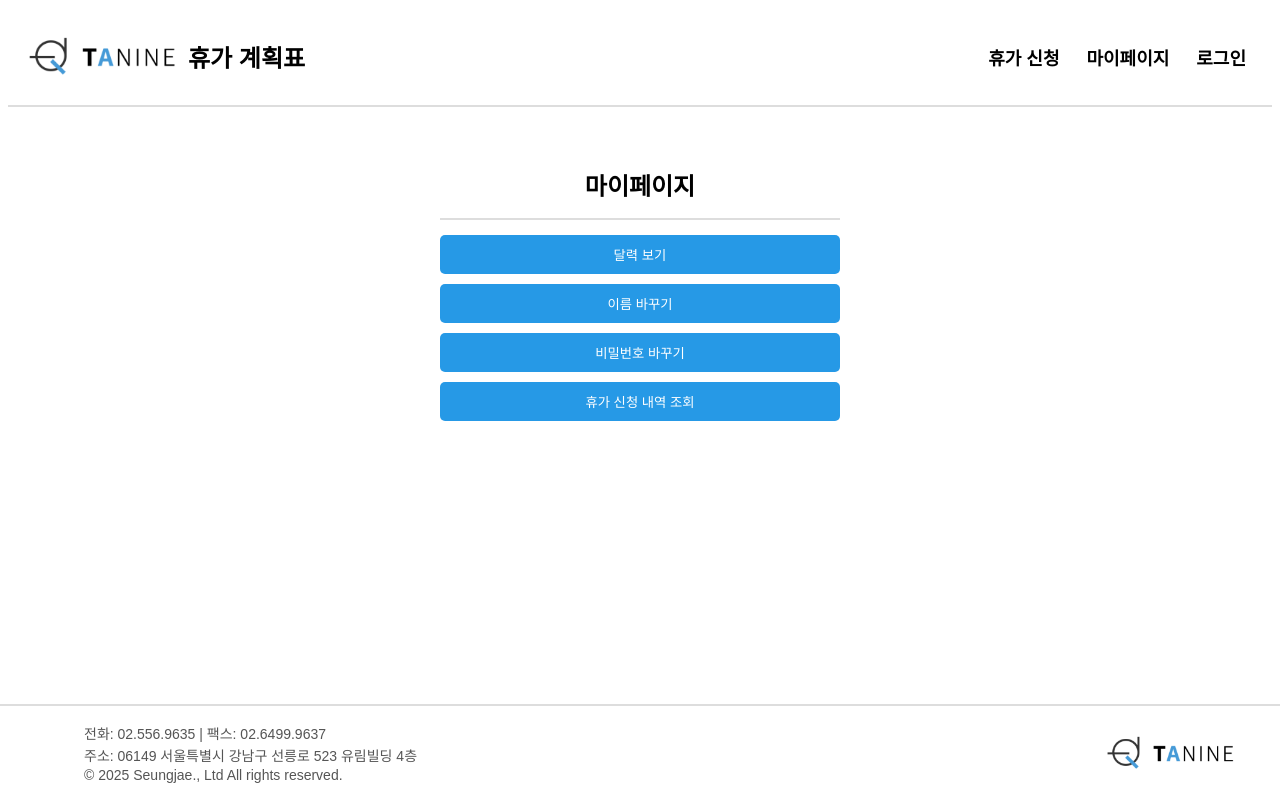
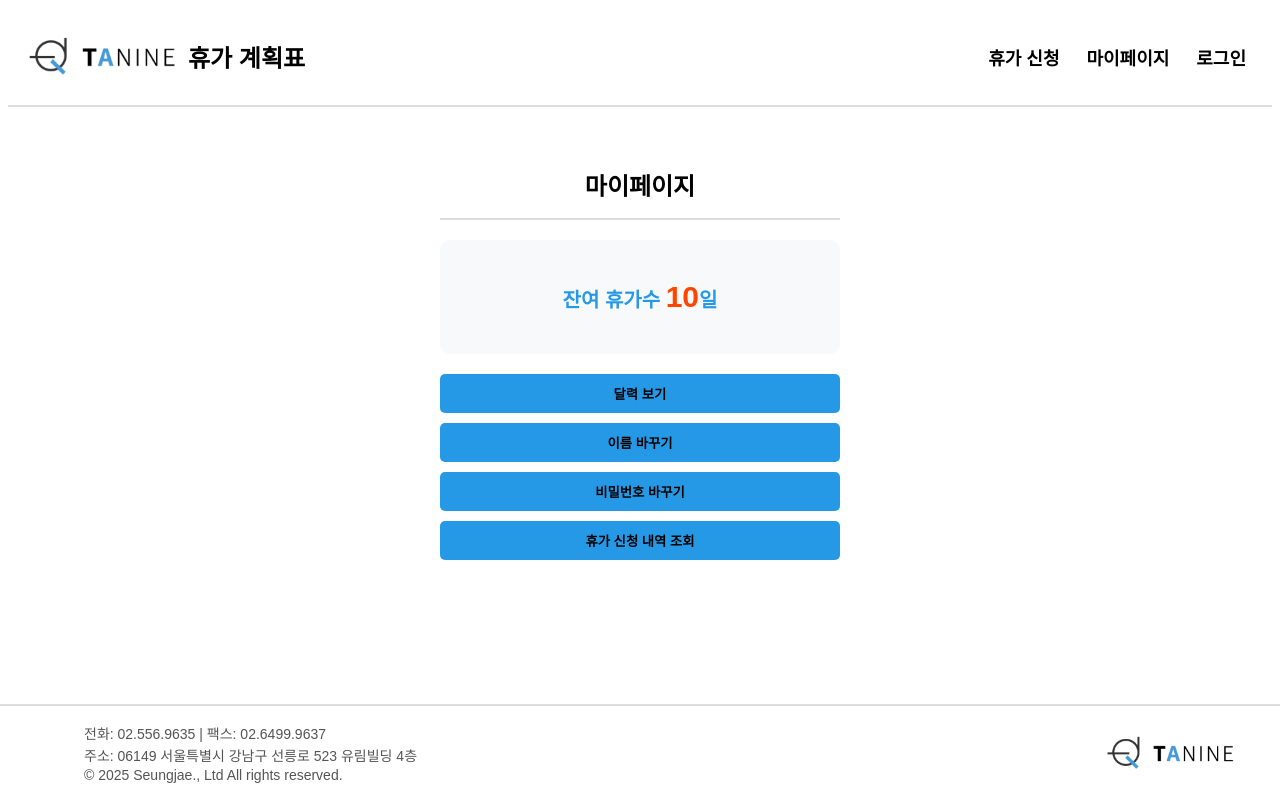
Before and after one commit to SeungjaeLee00/Vacation_Management, a Vue app: page /mypage in a window 1280 px wide. Built offline with nearby package versions, Linux system fonts and the light colour scheme.

Commit message:
feat: 캘린더에서 같은 날짜에 3명 이상 휴가 시 '+더보기' 버튼 표시 기능 추가

```diff
--- a/src/components/modals/CalendarModal.vue
+++ b/src/components/modals/CalendarModal.vue
@@ -66,7 +66,7 @@
     margin-top: 10px;
     padding: 8px 12px;
     background: #2699e6;
-    color: white;
+    color: black;
     border: none;
     border-radius: 5px;
     cursor: pointer;
--- a/src/views/CalendarMain.vue
+++ b/src/views/CalendarMain.vue
@@ -31,8 +31,11 @@ const showModal = ref(false);
 
   const events = ref([
     { title: "이승재 휴가", start: "2025-03-25" },
-  { title: "홍길동 휴가", start: "2025-03-27" },
-  { title: "김철수 휴가", start: "2025-03-27" },
+    { title: "0뫄뫄 휴가", start: "2025-03-27" },
+    { title: "1뫄뫄 휴가", start: "2025-03-27" },
+    { title: "2뫄뫄 휴가", start: "2025-03-27" },
+    { title: "3뫄뫄 휴가", start: "2025-03-27" },
+    { title: "4뫄뫄 휴가", start: "2025-03-27" },
   ]);
 
   const calendarOptions = ref({
@@ -43,6 +46,7 @@ const calendarOptions = ref({
     events: events.value,
     height: 550, // FullCalendar 전체 높이
     contentHeight: 450, // 내부 콘텐츠
+    dayMaxEvents: 2,  // 같은 날에 2개까지만 표시하고, 초과 시 "+더보기" 버튼 자동 생성(FullCalendar에서 기본적으로 제공하는 기능)
     dateClick: (info) => openEventModal(info.dateStr),
   });
 
@@ -81,7 +85,7 @@ const closeModal = () => {
   .calendar-container {
     width: 100vw;
     max-width: 1000px;
-  background: white;
+
     padding: 10px;
     position: relative;
     z-index: 1;
@@ -109,57 +113,4 @@ const closeModal = () => {
 .vacation-button:hover {
   background-color: #0056b3;
 } */
-
-
-.modal-overlay {
-  position: fixed;
-  top: 0;
-  left: 0;
-  width: 100%;
-  height: 100%;
-  background: rgba(0, 0, 0, 0.5);
-  display: flex;
-  justify-content: center;
-  align-items: center;
-  z-index: 10;
-}
-
-.modal {
-  background: white;
-  padding: 20px;
-  border-radius: 8px;
-  width: 300px;
-  text-align: center;
-  z-index: 11;
-}
-
-.modal h3 {
-  margin-bottom: 10px;
-}
-
-.modal ul {
-  list-style: none;
-  padding: 0;
-}
-
-.modal li {
-  background: #f4f4f4;
-  padding: 5px;
-  margin: 5px 0;
-  border-radius: 5px;
-}
-
-.modal button {
-  margin-top: 10px;
-  padding: 8px 12px;
-  background: #2699e6;
-  color: white;
-  border: none;
-  border-radius: 5px;
-  cursor: pointer;
-}
-
-.modal button:hover {
-  background: #0056b3;
-}
 </style>
--- a/src/views/user/profile/MyPage.vue
+++ b/src/views/user/profile/MyPage.vue
@@ -1,9 +1,16 @@
 <template>
     <div class="mypage-container">
-      <h2 class="section-title">마이페이지</h2>
+      <h2 class="mypage-title">마이페이지</h2>
       <div class="divider"></div>
 
-      <div class="button-group">
+      <div class="mypage-vacation-balance">
+        <span class="mypage-highlighted-text">
+          <p>잔여 휴가수 <span class="highlight">{{ remainingLeaves }}</span>일</p>
+
+        </span>
+      </div>
+
+      <div class="mypage-button-group">
         <button @click="goToMainPage">달력 보기</button>
         <button @click="goToCheckUser('/change-name')">이름 바꾸기</button>
         <button @click="goToCheckUser('/change-password')">비밀번호 바꾸기</button>
@@ -14,6 +21,11 @@
 
 <script setup>
 import { useRouter } from "vue-router";
+import { ref } from "vue";
+
+// 잔여 휴가 수
+// 예제: 10일 남음 -> 나중에 다시 구현해야 함..(이커머스에서 데이터 불러 올 수 있나)
+const remainingLeaves = ref(10);
 
 const router = useRouter();
 
@@ -51,10 +63,30 @@ const vacations = () => {
 
 }
 
-.section-title {
+.mypage-title {
   font-size: 24px;
   font-weight: bold;
   margin-bottom: 16px;
+}
+
+
+.mypage-vacation-balance {
+  background: #f8f9fa;
+  padding: 20px;
+  border-radius: 10px;
+  margin: 20px 0;
+}
+
+.mypage-highlighted-text {
+  font-size: 20px;
+  font-weight: bold;
+  color: #2699e6;
+}
+
+.highlight {
+  color: #ff4500;
+  font-weight: bold;
+  font-size: 30px;
 }
 
 .divider {
@@ -64,7 +96,7 @@ const vacations = () => {
   margin-bottom: 15px;
 }
 
-.button-group {
+.mypage-button-group {
   display: flex;
   flex-direction: column;
   gap: 10px;
@@ -72,12 +104,13 @@ const vacations = () => {
 
 button {
   background-color: #2699e6;
-  color: white;
+  color: black ;
   border: none;
   padding: 10px;
   border-radius: 5px;
   cursor: pointer;
   transition: 0.3s;
+  font-weight: bold;
 }
 
 button:hover {
--- a/src/views/vacation/VacationList.vue
+++ b/src/views/vacation/VacationList.vue
@@ -4,6 +4,7 @@
       <h2 class="vacation-list-title">휴가 신청 내역</h2>
 
       <!-- 필터 영역 -->
+       <!-- 제대로 구현X, 나중에 자세히 구현해야 함 -->
       <div class="vacation-list-filter-container">
         <input v-model="searchText" type="text" placeholder="검색어 입력..." class="vacation-list-filter-input" />
         <select v-model="selectedStatus" class="vacation-list-filter-select">
```
Lines whose indentation alone changed are shown as unchanged.
